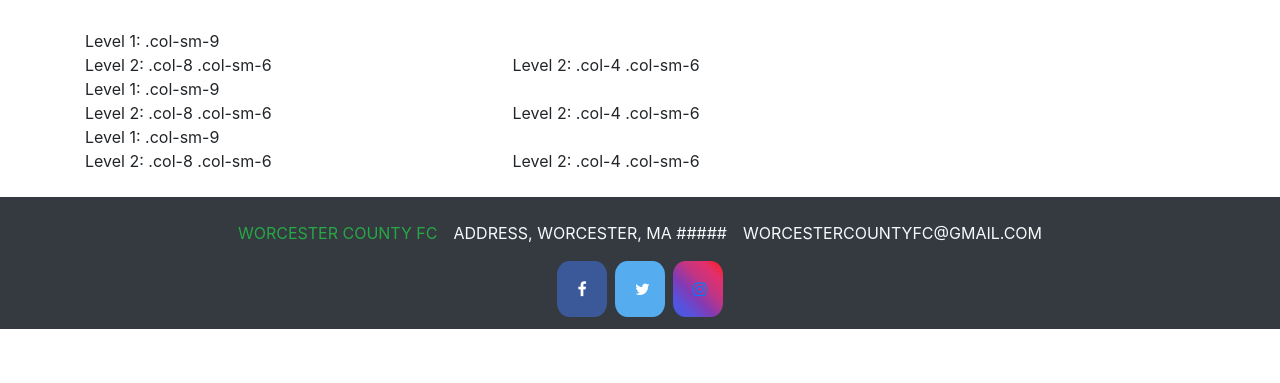
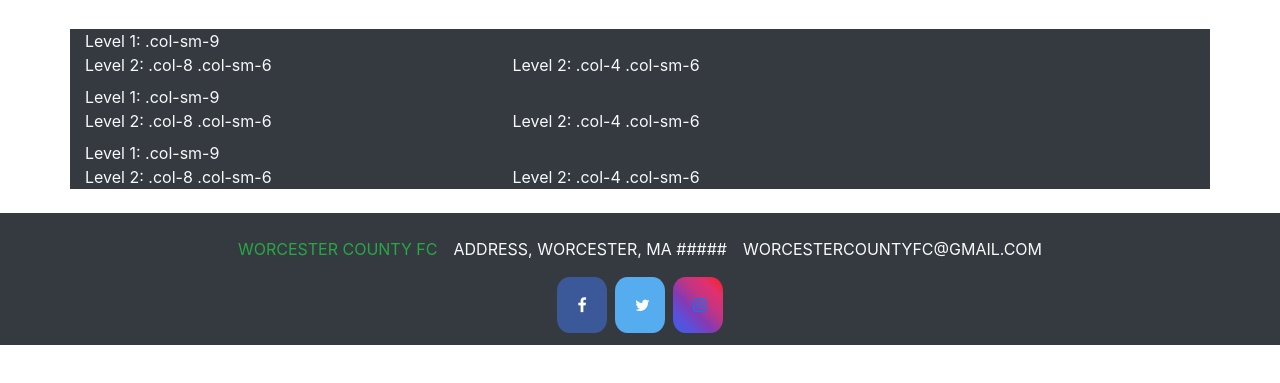
Before and after one commit to djmelanson/WCFC, a plain HTML site: page schedule.html in a window 1280 px wide. Shown: the part 145-528 px from the top of the page. Drawn offline with nearby package versions, Linux system fonts and the light colour scheme.

Commit message:
schedule

```diff
--- a/schedule.html
+++ b/schedule.html
@@ -43,8 +43,8 @@
 
 <br>
 
-<div class="container">
-  <div class="row">
+<div class="container bg-dark text-light">
+  <div class="row mb-2">
     <div class="col-sm-9">
       Level 1: .col-sm-9
       <div class="row">
@@ -57,7 +57,7 @@
       </div>
     </div>
   </div>
-  <div class="row">
+  <div class="row mb-2">
     <div class="col-sm-9">
       Level 1: .col-sm-9
       <div class="row">
@@ -70,7 +70,7 @@
       </div>
     </div>
   </div>
-  <div class="row">
+  <div class="row mb-2">
     <div class="col-sm-9">
       Level 1: .col-sm-9
       <div class="row">
```
